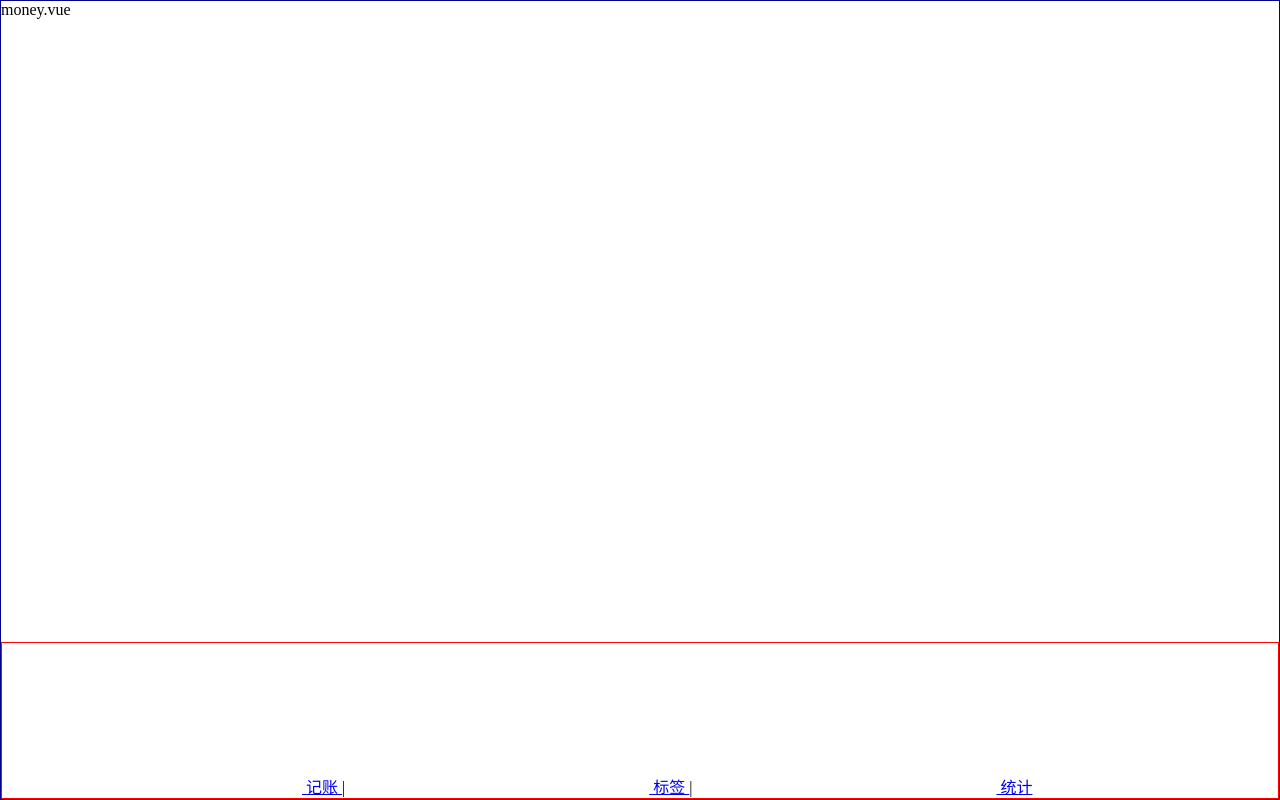
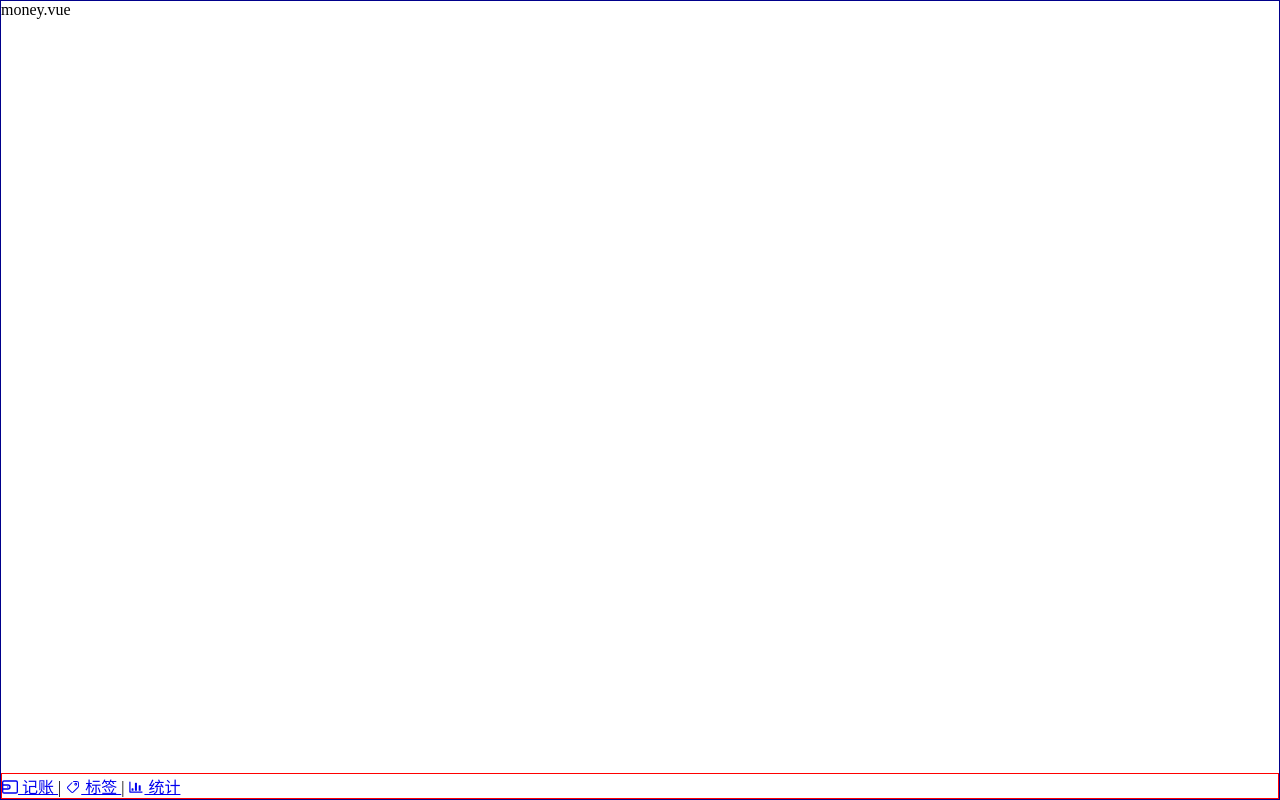
Before and after one commit to paixiaoxing1459/More-money, a Vue app: page /#/money in a window 1280 px wide. Built offline with nearby package versions, Linux system fonts and the light colour scheme.

Commit message:
封装 Icon 组件

```diff
--- a/src/components/Nav.vue
+++ b/src/components/Nav.vue
@@ -1,23 +1,17 @@
 <template>
   <div class="nav">
     <router-link to="/money">
-      <svg>
-        <use xlink:href="#money"/>
-      </svg>
+      <Icon name="money"/>
       记账
     </router-link>
     |
     <router-link to="/labels">
-      <svg>
-        <use xlink:href="#label"/>
-      </svg>
+      <Icon name="label"/>
       标签
     </router-link>
     |
     <router-link to="/statistics">
-      <svg>
-        <use xlink:href="#statistics"/>
-      </svg>
+      <Icon name="statistics"/>
       统计</router-link>
   </div>
 </template>
--- a/src/main.ts
+++ b/src/main.ts
@@ -5,11 +5,13 @@ import router from './router';
 import store from './store';
 import Nav from '@/components/Nav.vue';
 import Layout from '@/components/Layout.vue';
+import Icon from '@/components/Icon.vue';
 
 Vue.config.productionTip = false;
 
 Vue.component('Nav', Nav);
 Vue.component('Layout', Layout);
+Vue.component('Icon',Icon)
 
 new Vue({
   router,
```
Also changed, not shown: src/components/Icon.vue (+13 -11 lines).
